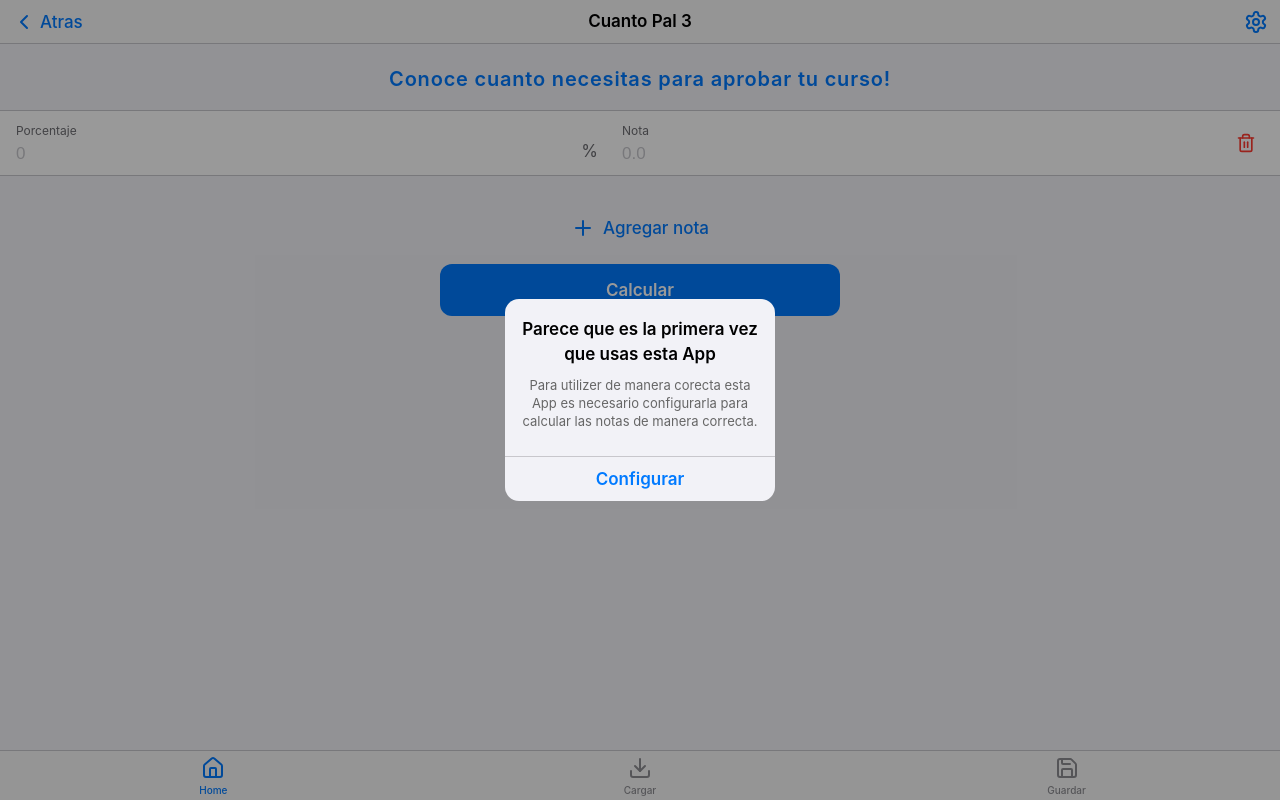
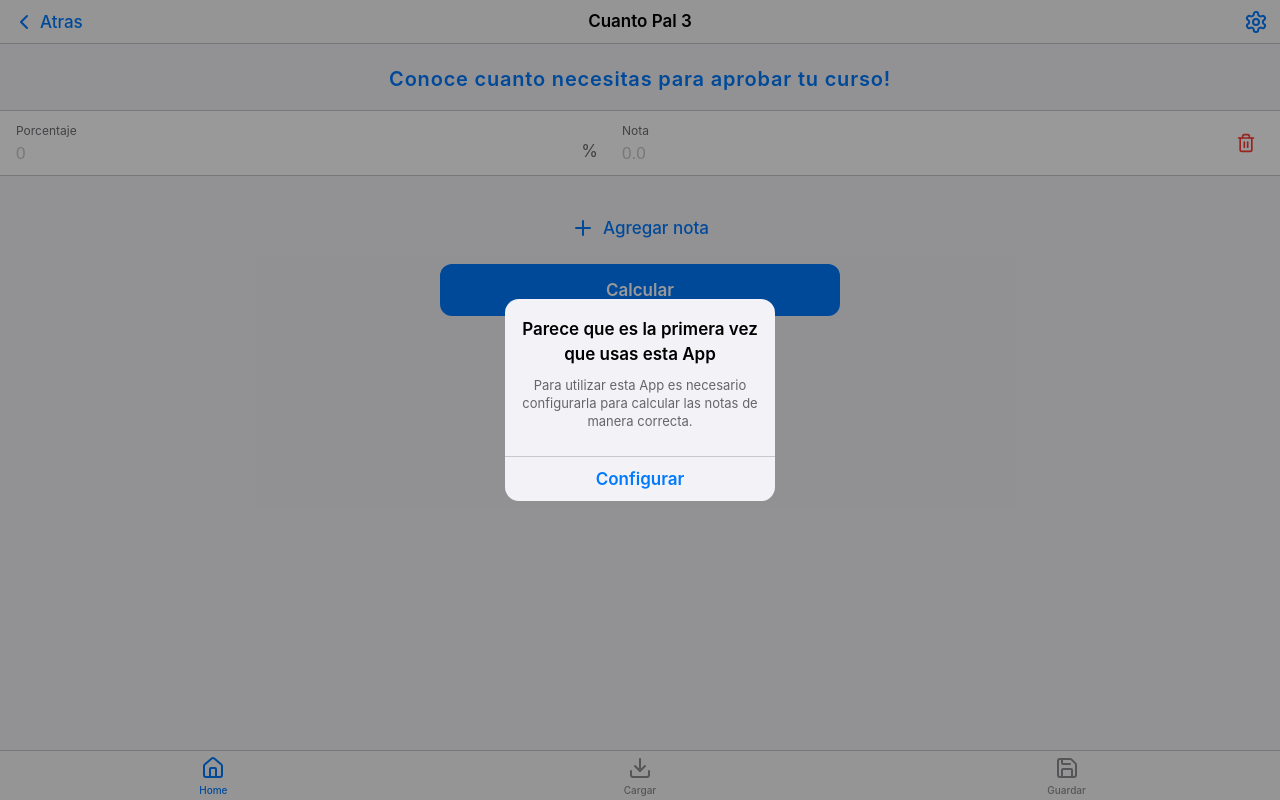
Before and after one commit to 02loveslollipop/CuantoPal3, a React (Vite) app in the folder react/: page / in a window 1280 px wide. Built offline with nearby package versions, Linux system fonts and the light colour scheme.

Commit message:
fix: correct spelling in alert message for first-time users

```diff
--- a/react/src/App.jsx
+++ b/react/src/App.jsx
@@ -123,7 +123,7 @@ export const App = () => {
       <Alert
         isVisible={showFirstTimeAlert}
         title="Parece que es la primera vez que usas esta App"
-        message="Para utilizer de manera corecta esta App es necesario configurarla para calcular las notas de manera correcta."
+        message="Para utilizar esta App es necesario configurarla para calcular las notas de manera correcta."
         confirmLabel="Configurar"
         showCancel={false}
         onConfirm={handleFirstTimeAlert}
```
